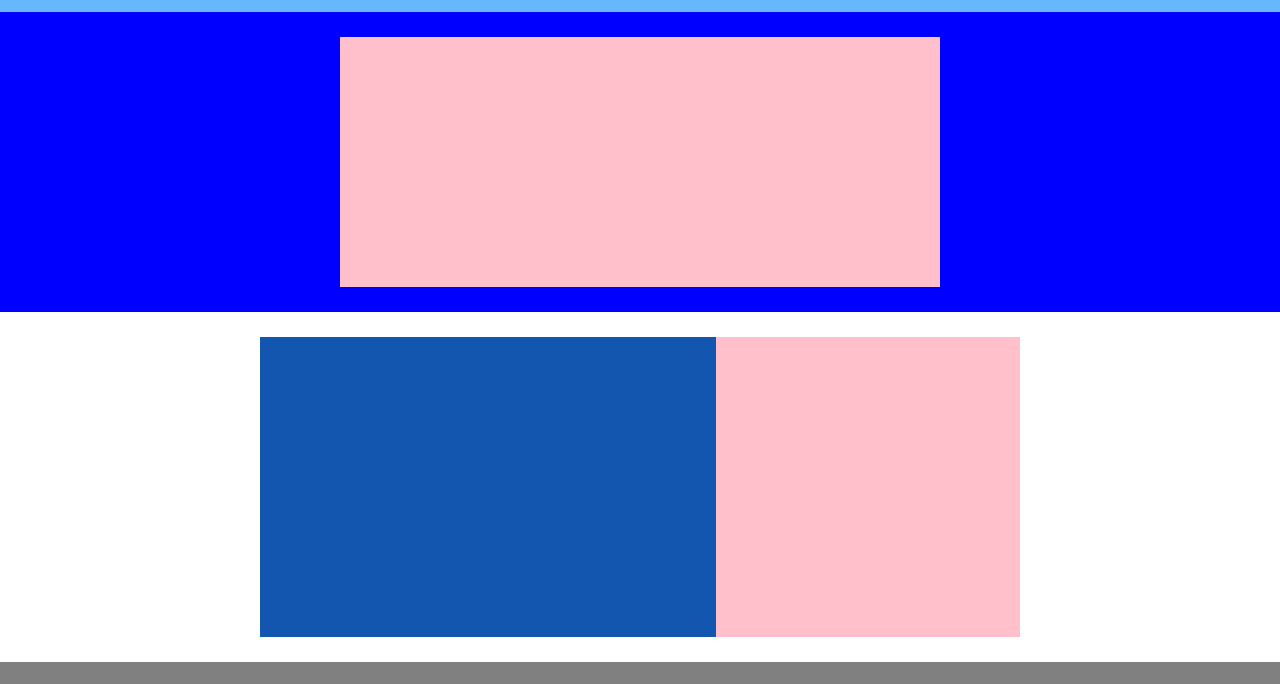
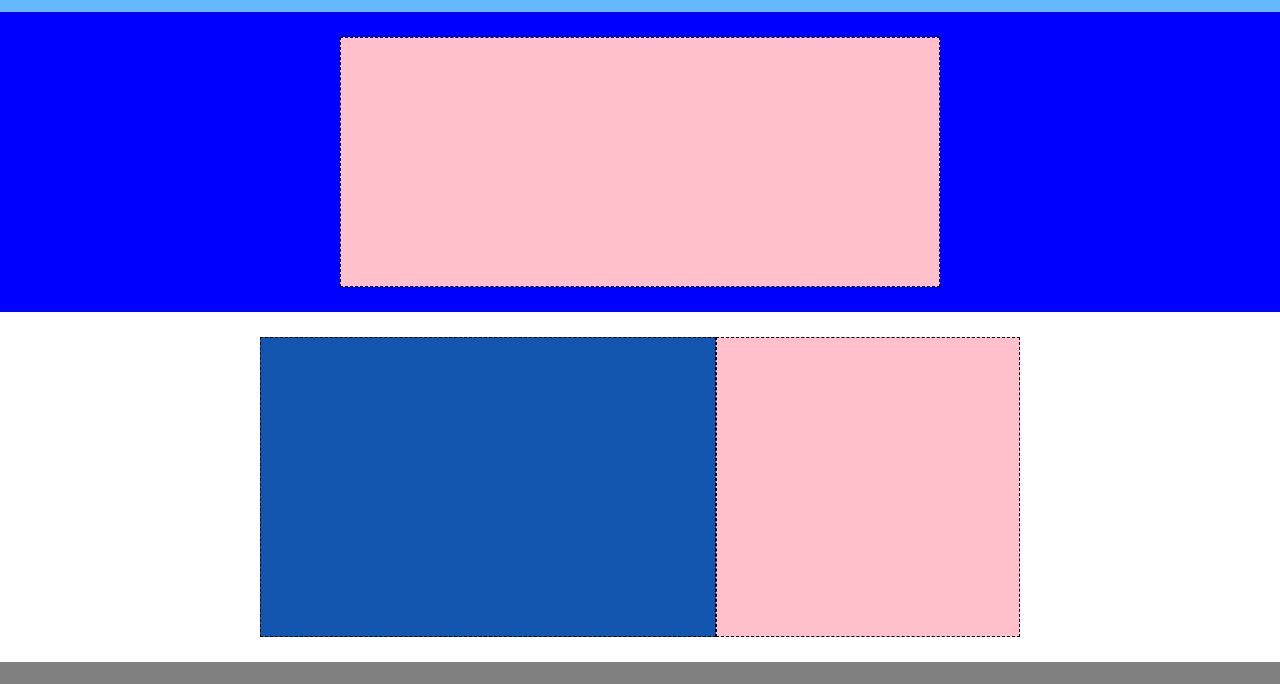
Before and after one commit to AndreaPotenza3/htmlcss-struttura-discord, a plain HTML site: page index.html in a window 1280 px wide. Shown: the part 48-732 px from the top of the page. Drawn offline with Linux system fonts and the light colour scheme.

Commit message:
aggiunti bordi

```diff
--- a/css/app.css
+++ b/css/app.css
@@ -210,3 +210,7 @@ nav .col{
     background-color: rgb(221, 115, 115);
 
 }
+
+.debug{
+    border: dashed black 1px;
+}
```
